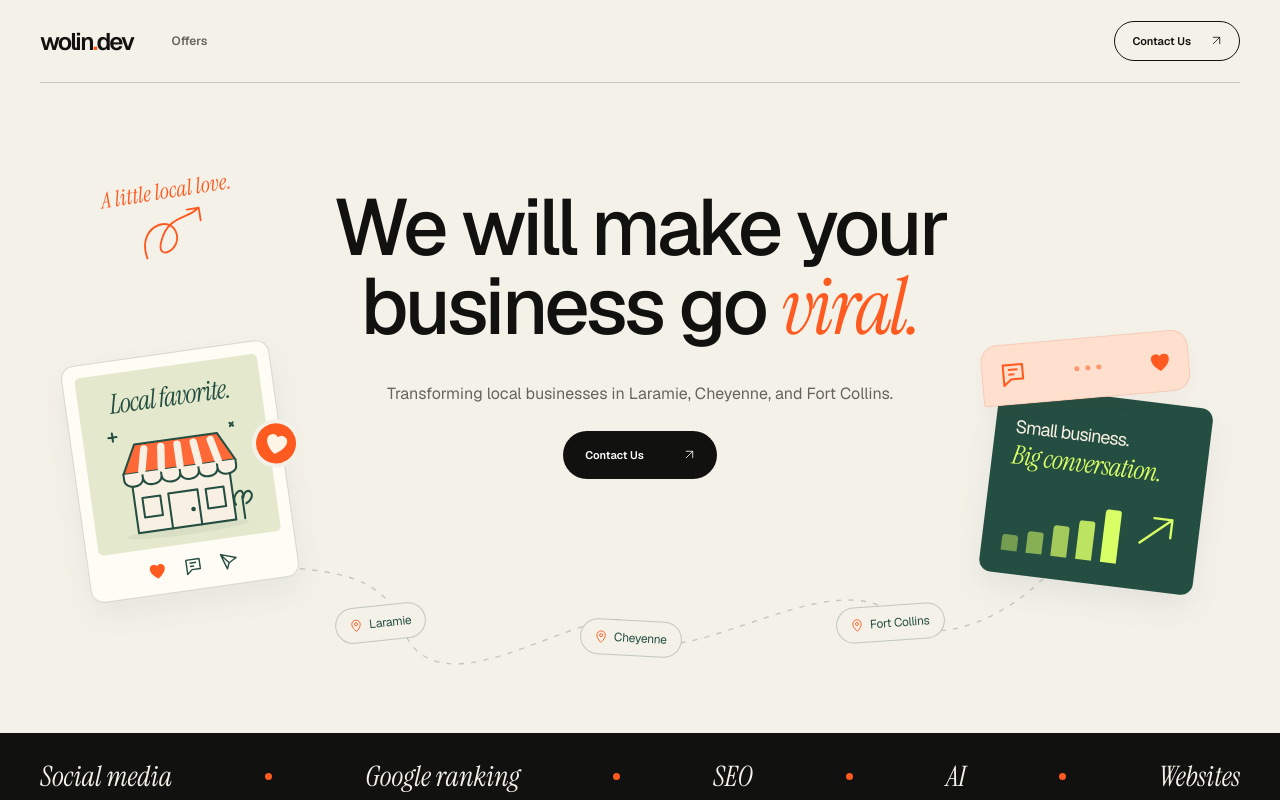
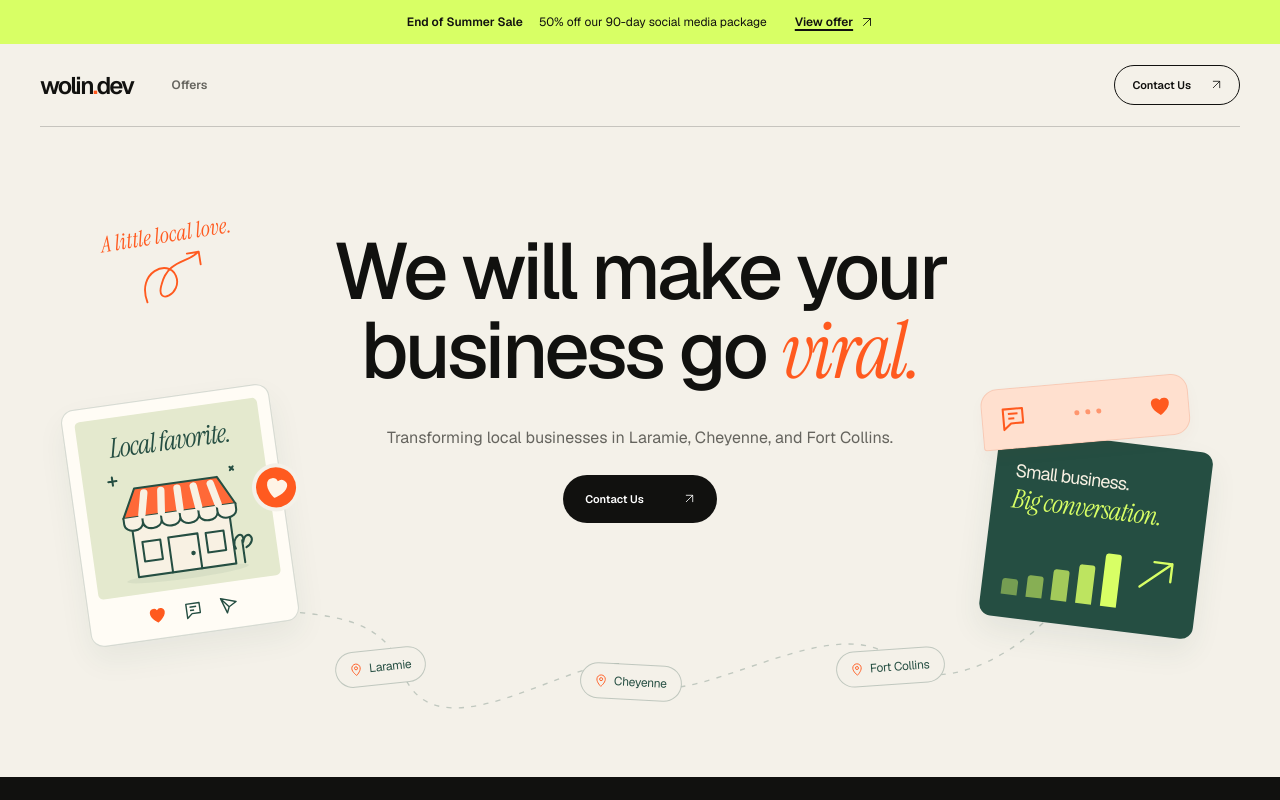
Before and after one commit to cdog2897/wolin.dev, a React (Vite) app: page / in a window 1280 px wide. Shown: the top 800 px of the page. Built offline with nearby package versions, Linux system fonts and the light colour scheme.

Commit message:
Promote 90-day social offer with summer sale banner and badge

```diff
--- a/src/BusinessSite.css
+++ b/src/BusinessSite.css
@@ -143,3 +143,12 @@
 .business-footer-form{scroll-margin-top:24px}
 
 @media(min-width:761px) and (max-width:960px){.business-site-home .business-home-hero-inner{min-height:0;padding:85px 0 60px}}
+
+.business-sale-banner{background:var(--acid);color:var(--ink)}
+.business-sale-banner>a{display:flex;align-items:center;justify-content:center;gap:28px;min-height:44px;padding:10px 18px;font-size:12px;line-height:1.5}
+.business-sale-copy{display:flex;align-items:center;gap:16px}
+.business-sale-copy strong{font-weight:600}
+.business-sale-action{display:inline-flex;align-items:center;gap:8px;flex:none;text-decoration:underline;text-underline-offset:3px;font-weight:600}
+.business-sale-banner>a:hover .business-sale-action{text-decoration-thickness:2px}
+.business-sale-banner>a:focus-visible{outline:2px solid var(--ink);outline-offset:-4px}
+@media(max-width:700px){.business-sale-banner>a{justify-content:space-between;gap:16px;font-size:11px}.business-sale-copy{display:flex;flex-direction:column;align-items:flex-start;gap:2px}.business-sale-copy strong{font-size:12px}}
--- a/src/BusinessSite.tsx
+++ b/src/BusinessSite.tsx
@@ -97,6 +97,10 @@ function Header({ page }: { page: Page }) {
   return <header className="business-header"><a className="business-wordmark" href="/" aria-label="Wolin home">wolin<span>.</span>dev</a><nav className="business-nav" aria-label="Main navigation"><a href="/offers" aria-current={page === 'offers' ? 'page' : undefined}>Offers</a></nav><a className="business-header-link" href="#contact">Contact Us <Arrow /></a></header>
 }
 
+function SaleBanner() {
+  return <aside className="business-sale-banner" aria-label="End of Summer Sale"><a href="/offers#social-90"><span className="business-sale-copy"><strong>End of Summer Sale</strong><span>50% off our 90-day social media package</span></span><span className="business-sale-action">View offer <Arrow /></span></a></aside>
+}
+
 function Tags() { return <div className="business-tags" aria-label="What we do"><div>{['Social media', 'Google ranking', 'SEO', 'AI', 'Websites'].flatMap((tag, index) => [index > 0 && <div className="business-tag-separator" key={`${tag}-separator`} aria-hidden="true"><i /></div>, <span key={tag}>{tag}</span>])}</div></div> }
 
 function Home() {
@@ -127,6 +131,6 @@ function ContactForm({ selectedOffer }: { selectedOffer: string }) {
 function BusinessSite({ page = 'home' }: { page?: Page }) {
   const [selectedOffer, setSelectedOffer] = useState('')
   const chooseOffer = (id: string) => setSelectedOffer(offerOptions.find(offer => offer.id === id)?.label ?? '')
-  return <div className={`business-site business-site-${page}`}><a className="business-skip" href="#main">Skip to content</a><Header page={page} /><main id="main">{page === 'home' ? <Home /> : <Offers onChoose={chooseOffer} />}</main><footer className="business-footer" id="qualify"><div className="business-footer-inner"><div className="business-footer-copy"><span className="business-eyebrow"><i /> Ready when you are</span><h2>Let’s make your<br />business <em>impossible<br />to miss.</em></h2><p>Tell us about your business and what you have in mind. We’ll get in touch to talk about your next move.</p><div className="business-footer-direct"><span>Prefer to reach out directly?</span><a href="mailto:caleb.wolin@gmail.com">caleb.wolin@gmail.com <Arrow /></a><a href="tel:+12088108089">+1 (208) 810-8089 <Arrow /></a></div></div><div className="business-footer-form" id="contact"><div className="business-footer-form-heading"><span>LET’S START A CONVERSATION</span><h3>Contact Us</h3></div><ContactForm selectedOffer={selectedOffer} /></div></div><div className="business-footer-bottom"><span>Wolin © 2026</span><a href="#main">Back to top ↑</a></div></footer></div>
+  return <div className={`business-site business-site-${page}`}><a className="business-skip" href="#main">Skip to content</a>{page === 'home' && <SaleBanner />}<Header page={page} /><main id="main">{page === 'home' ? <Home /> : <Offers onChoose={chooseOffer} />}</main><footer className="business-footer" id="qualify"><div className="business-footer-inner"><div className="business-footer-copy"><span className="business-eyebrow"><i /> Ready when you are</span><h2>Let’s make your<br />business <em>impossible<br />to miss.</em></h2><p>Tell us about your business and what you have in mind. We’ll get in touch to talk about your next move.</p><div className="business-footer-direct"><span>Prefer to reach out directly?</span><a href="mailto:caleb.wolin@gmail.com">caleb.wolin@gmail.com <Arrow /></a><a href="tel:+12088108089">+1 (208) 810-8089 <Arrow /></a></div></div><div className="business-footer-form" id="contact"><div className="business-footer-form-heading"><span>LET’S START A CONVERSATION</span><h3>Contact Us</h3></div><ContactForm selectedOffer={selectedOffer} /></div></div><div className="business-footer-bottom"><span>Wolin © 2026</span><a href="#main">Back to top ↑</a></div></footer></div>
 }
 export default BusinessSite
--- a/src/Offers.css
+++ b/src/Offers.css
@@ -79,3 +79,5 @@
 .offers-tax-note{margin:0;font-size:10px;color:var(--muted);line-height:1.7}
 @media(max-width:1000px){.offers-page{width:calc(100% - 48px)}.offers-grid-three{grid-template-columns:1fr}.offers-grid-three .offers-card{display:grid;grid-template-columns:1fr 1.3fr;column-gap:28px}.offers-grid-three .offers-note,.offers-grid-three .offers-action{grid-column:1/-1}.offers-grid-three .offers-card-heading{grid-column:1;grid-row:1}.offers-grid-three .offers-price{grid-column:1;grid-row:2}.offers-grid-three .offers-features{grid-column:2;grid-row:1/3;margin-top:0}}
 @media(max-width:700px){.offers-page{width:calc(100% - 36px);padding-bottom:45px}.offers-intro{padding-top:48px}.offers-intro>div:first-of-type{display:block}.offers-intro h1{font-size:clamp(46px,10vw,66px);margin-bottom:24px}.offers-intro p{max-width:400px;margin-bottom:28px}.offers-card{padding:24px}.offers-website,.offers-social-launch,.offers-grid-three .offers-card{display:flex;flex-direction:column}.offers-social-launch .offers-features,.offers-grid-three .offers-features{margin-top:0}.offers-website-preview{display:none}.offers-social-highlight{align-self:center;width:100%;margin:12px 0 26px}.offers-group{padding-bottom:30px}.offers-group+.offers-group{padding-top:30px}.offers-social-launch .offers-social-extras{align-self:stretch;padding-top:20px;border-top:1px solid var(--line)}.offers-other{grid-template-columns:1fr;gap:20px}.offers-custom-link{grid-column:1}.offers-grid-three .offers-card-heading h2{font-size:32px}}
+
+.offers-sale-badge{display:inline-block;margin-bottom:16px;padding:6px 11px;border:1px solid var(--ink);border-radius:20px;background:var(--acid);color:var(--ink);font-size:11px;font-weight:600;line-height:1.3}
--- a/src/Offers.tsx
+++ b/src/Offers.tsx
@@ -8,6 +8,7 @@ type OffersProps = { onChoose: (offer: string) => void }
 type CardProps = OffersProps & {
   id: string
   title: React.ReactNode
+  badge?: string
   subtitle?: string
   price: string
   originalPrice?: string
@@ -48,9 +49,9 @@ function BonusInfo({ bonus }: { bonus: typeof socialBonuses[number] }) {
   </span>
 }
 
-function OfferCard({ id, title, subtitle, price, originalPrice, period, description, features, note, className = '', action = 'Let’s get started', onChoose, children }: CardProps) {
+function OfferCard({ id, title, badge, subtitle, price, originalPrice, period, description, features, note, className = '', action = 'Let’s get started', onChoose, children }: CardProps) {
   return <article className={`offers-card ${className}`} id={id} aria-labelledby={`${id}-title`}>
-    <div className="offers-card-heading"><h2 id={`${id}-title`}>{title}</h2>{subtitle && <p className="offers-subtitle">{subtitle}</p>}<p>{description}</p></div>
+    <div className="offers-card-heading">{badge && <span className="offers-sale-badge">{badge}</span>}<h2 id={`${id}-title`}>{title}</h2>{subtitle && <p className="offers-subtitle">{subtitle}</p>}<p>{description}</p></div>
     <div className="offers-price">{originalPrice && <span className="offers-original-price"><span className="offers-sr-only">Regular price: </span><del>{originalPrice}</del></span>}<strong>{originalPrice && <span className="offers-sr-only">Sale price: </span>}{price}</strong>{period && <span>{period}</span>}</div>
     <ul className="offers-features">{features.map(feature => typeof feature === 'string' ? <li key={feature}>{feature}</li> : <li key={feature.text}>{feature.content}</li>)}</ul>
     {children}
@@ -66,7 +67,7 @@ export default function Offers({ onChoose }: OffersProps) {
     </section>
 
     <section className="offers-group offers-social" aria-label="Social media offers">
-      <OfferCard id="social-90" title={<>90-Day <em>Hands-Free</em> Local Virality</>} price={socialLaunchPrice} originalPrice="$7,000" period="one time" description="We plan it, shoot it, create it, and post it. Your social media, completely handled." onChoose={onChoose} className="offers-social-launch" features={[
+      <OfferCard id="social-90" badge="End of Summer Sale" title={<>90-Day <em>Hands-Free</em> Local Virality</>} price={socialLaunchPrice} originalPrice="$7,000" period="one time" description="We plan it, shoot it, create it, and post it. Your social media, completely handled." onChoose={onChoose} className="offers-social-launch" features={[
         { text: '60 posts per month across platforms', content: <><strong>60 posts per month</strong> across platforms</> },
         '20 Instagram · 20 Facebook · 20 TikTok',
         ...socialFeatures,
```
